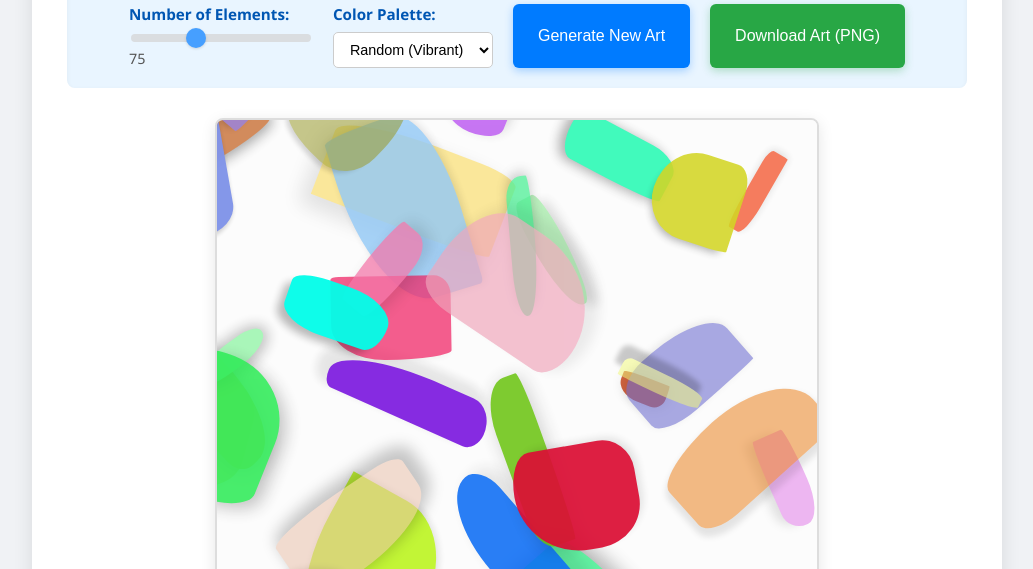
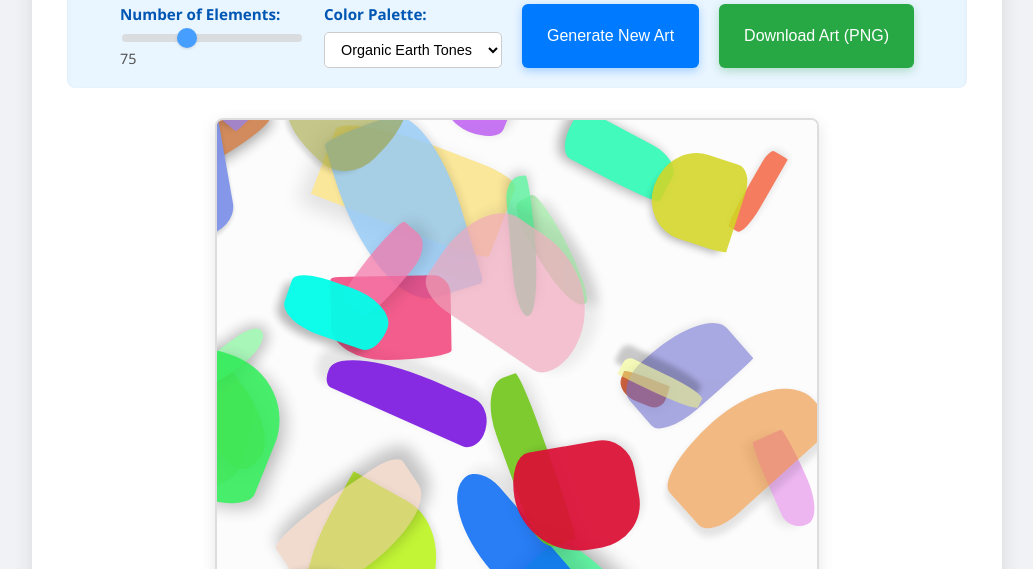
Before and after one commit to saryal10/generativeartplayground, a plain HTML site: page index.html in a window 1280 px wide. Shown: the part 209-778 px from the top of the page, without its empty margins (123-1156 px from the left). Drawn offline with nearby package versions, Linux system fonts and the light colour scheme.

Commit message:
Update index.html

```diff
--- a/index.html
+++ b/index.html
@@ -3,7 +3,7 @@
 <head>
     <meta charset="UTF-8">
     <meta name="viewport" content="width=device-width, initial-scale=1.0">
-    <title>Generative CSS Art Playground</title>
+    <title>Generative CSS Art Playground - Organic Edition</title>
     <link rel="stylesheet" href="style.css">
 </head>
 <body>
@@ -20,11 +20,11 @@
             <div class="control-group">
                 <label for="colorPalette">Color Palette:</label>
                 <select id="colorPalette">
-                    <option value="random" selected>Random (Vibrant)</option>
-                    <option value="pastel">Pastel</option>
-                    <option value="grayscale">Grayscale</option>
-                    <option value="warm">Warm Tones</option>
-                    <option value="cool">Cool Tones</option>
+                    <option value="organic" selected>Organic Earth Tones</option>
+                    <option value="vibrant">Vibrant Random</option>
+                    <option value="deepOcean">Deep Ocean</option>
+                    <option value="forestMist">Forest Mist</option>
+                    <option value="sunsetGlow">Sunset Glow</option>
                 </select>
             </div>
             <button id="generateBtn">Generate New Art</button>
```
